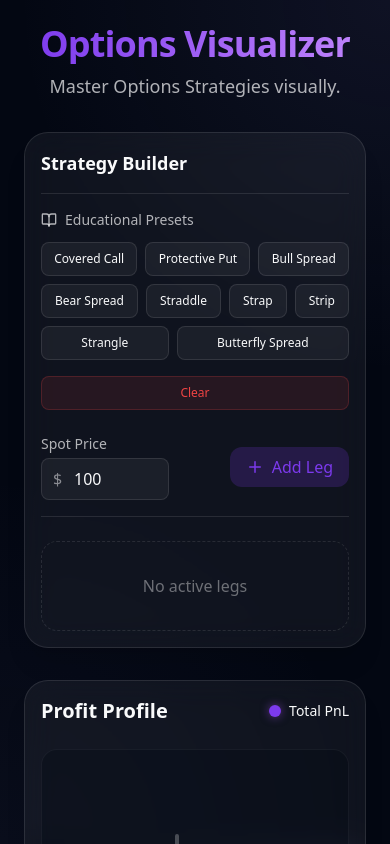
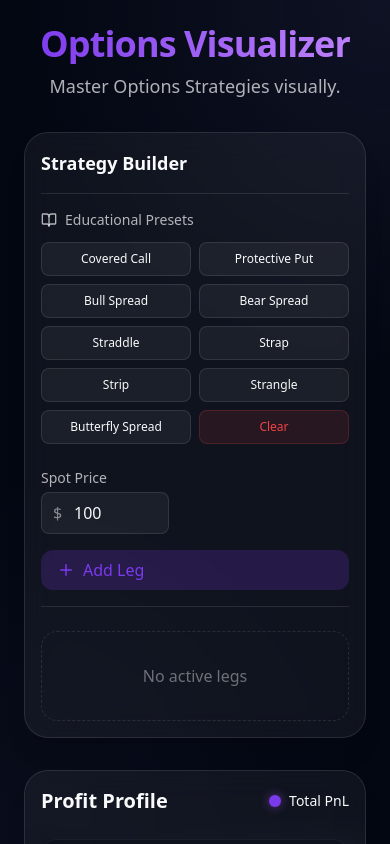
Before and after one commit to ROCCYK/Options-Visualizer, a React (Vite) app: page / in a window 390 px wide. Shown: the top 844 px of the page. Built offline with nearby package versions, Linux system fonts and the light colour scheme.

Commit message:
optimized for mobile view

```diff
--- a/src/components/KeyMetricsPanel.tsx
+++ b/src/components/KeyMetricsPanel.tsx
@@ -57,22 +57,22 @@ export default function KeyMetricsPanel() {
     const displayMaxLoss = (isDownsideInfiniteRisk || isUpsideInfiniteRisk) ? "Unlimited" : `$${Math.abs(maxLoss).toFixed(2)}`;
 
     return (
-        <div className="grid grid-cols-1 md:grid-cols-3 gap-4 mb-6">
-            <div className="glass p-4 rounded-2xl border border-white/5 flex flex-col justify-center">
+        <div className="grid grid-cols-1 md:grid-cols-3 gap-3 mb-6">
+            <div className="glass p-3 sm:p-4 rounded-xl sm:rounded-2xl border border-white/5 flex flex-col justify-center">
                 <div className="text-xs text-foreground/50 font-bold uppercase tracking-wider mb-1">Max Profit</div>
                 <div className={`text-xl font-bold ${isUpsideInfinite ? 'text-green-400' : 'text-primary'}`}>
                     {displayMaxProfit}
                 </div>
             </div>
 
-            <div className="glass p-4 rounded-2xl border border-white/5 flex flex-col justify-center">
+            <div className="glass p-3 sm:p-4 rounded-xl sm:rounded-2xl border border-white/5 flex flex-col justify-center">
                 <div className="text-xs text-foreground/50 font-bold uppercase tracking-wider mb-1">Max Risk (Loss)</div>
                 <div className={`text-xl font-bold ${displayMaxLoss === 'Unlimited' ? 'text-red-500' : 'text-red-400'}`}>
                     {displayMaxLoss}
                 </div>
             </div>
 
-            <div className="glass p-4 rounded-2xl border border-white/5 flex flex-col justify-center">
+            <div className="glass p-3 sm:p-4 rounded-xl sm:rounded-2xl border border-white/5 flex flex-col justify-center">
                 <div className="text-xs text-foreground/50 font-bold uppercase tracking-wider mb-1">Break-Even Point(s)</div>
                 <div className="text-xl font-bold text-foreground overflow-x-auto whitespace-nowrap">
                     {uniqueBreakEvens.length > 0
--- a/src/components/OptionLegEditor.tsx
+++ b/src/components/OptionLegEditor.tsx
@@ -19,7 +19,7 @@ export default function OptionLegEditor() {
 
     return (
         <div className="space-y-6">
-            <div className="flex items-center justify-between pb-4 border-b border-white/10">
+            <div className="flex flex-col sm:flex-row sm:items-end justify-between gap-4 pb-4 border-b border-white/10">
                 <div>
                     <label className="text-sm text-foreground/70 block mb-1">Spot Price</label>
                     <div className="relative">
@@ -72,7 +72,7 @@ export default function OptionLegEditor() {
                             </select>
                         </div>
 
-                        <div className="grid grid-cols-2 sm:grid-cols-3 gap-3 pr-2">
+                        <div className="grid grid-cols-2 sm:grid-cols-3 gap-3 pr-6 sm:pr-2">
                             <div>
                                 <label className="text-xs text-foreground/50 block mb-1">Strike</label>
                                 <input
--- a/src/components/OptionValueTable.tsx
+++ b/src/components/OptionValueTable.tsx
@@ -53,7 +53,7 @@ export default function OptionValueTable() {
 
     return (
         <div className="mt-8">
-            <div className="flex justify-between items-center mb-4">
+            <div className="flex flex-col sm:flex-row gap-2 sm:justify-between sm:items-center mb-4">
                 <h3 className="text-lg font-bold text-purple-300">Option Value = IV + TV</h3>
                 <label className="flex items-center gap-2 cursor-pointer text-sm text-foreground/70 hover:text-foreground transition-colors">
                     <input
--- a/src/components/PayoffTable.tsx
+++ b/src/components/PayoffTable.tsx
@@ -23,7 +23,7 @@ export default function PayoffTable() {
 
     return (
         <div className="mt-8">
-            <div className="flex justify-between items-center mb-4">
+            <div className="flex flex-col sm:flex-row gap-2 sm:justify-between sm:items-center mb-4">
                 <h3 className="text-lg font-bold text-purple-300">Payoff Table</h3>
                 <label className="flex items-center gap-2 cursor-pointer text-sm text-foreground/70 hover:text-foreground transition-colors">
                     <input
--- a/src/components/StrategySelector.tsx
+++ b/src/components/StrategySelector.tsx
@@ -93,12 +93,12 @@ export default function StrategySelector() {
             <div className="flex items-center gap-2 mb-3 text-sm font-medium text-foreground/70">
                 <BookOpen size={16} /> <span>Educational Presets</span>
             </div>
-            <div className="flex flex-wrap gap-2">
+            <div className="grid grid-cols-2 sm:grid-cols-3 lg:grid-cols-4 gap-2">
                 {strategies.map(s => (
                     <button
                         key={s.name}
                         onClick={() => applyStrategy(s.name)}
-                        className="text-xs bg-white/5 hover:bg-white/10 border border-white/10 hover:border-primary/50 text-foreground px-3 py-2 rounded-lg transition-all flex-grow sm:flex-grow-0 text-center"
+                        className="text-xs bg-white/5 hover:bg-white/10 border border-white/10 hover:border-primary/50 text-foreground py-2 px-2 sm:px-3 rounded-lg transition-all text-center flex items-center justify-center h-full"
                         title={s.desc}
                     >
                         {s.name}
@@ -106,7 +106,7 @@ export default function StrategySelector() {
                 ))}
                 <button
                     onClick={() => applyStrategy('Clear')}
-                    className="text-xs w-full sm:w-auto mt-2 sm:mt-0 bg-red-500/10 hover:bg-red-500/20 text-red-500 border border-red-500/20 px-3 py-2 rounded-lg transition-all sm:ml-auto"
+                    className="text-xs w-full sm:col-span-full lg:col-span-1 lg:ml-auto bg-red-500/10 hover:bg-red-500/20 text-red-500 border border-red-500/20 py-2 px-3 rounded-lg transition-all"
                 >
                     Clear
                 </button>
```
